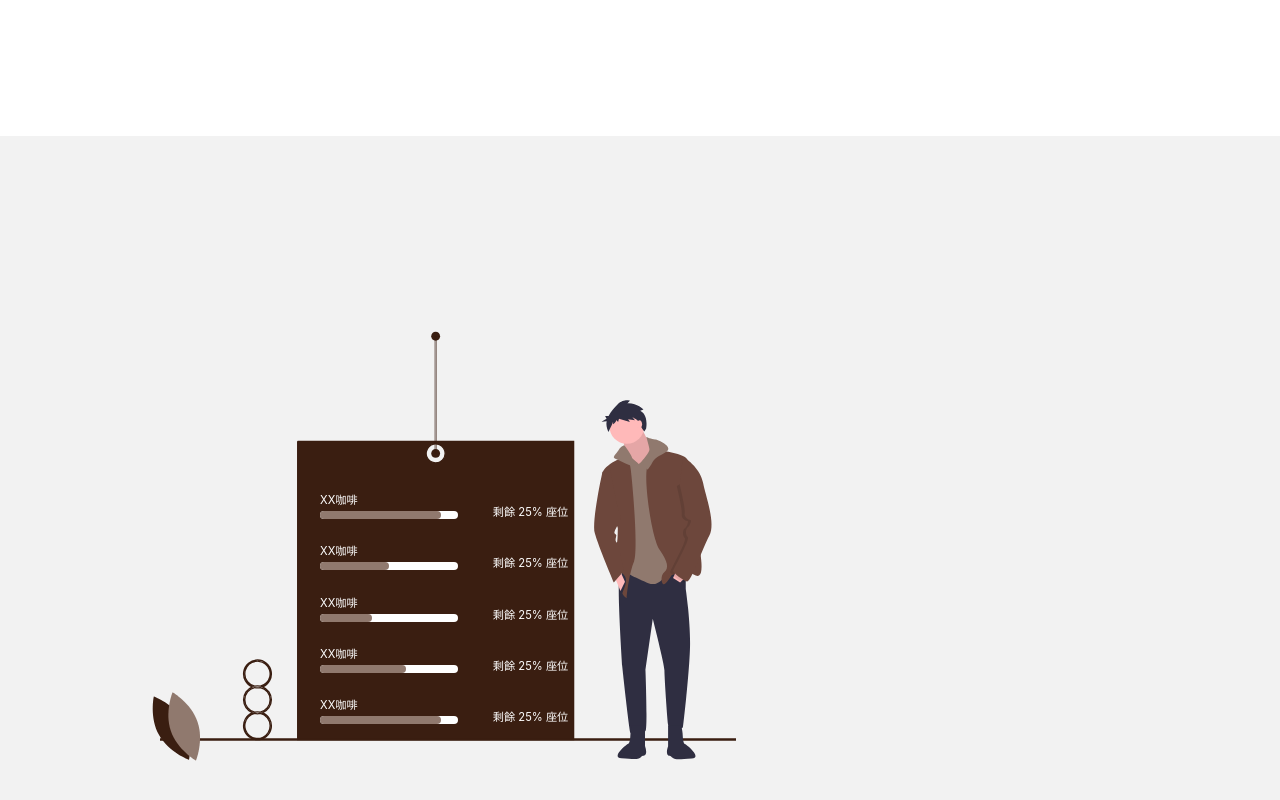
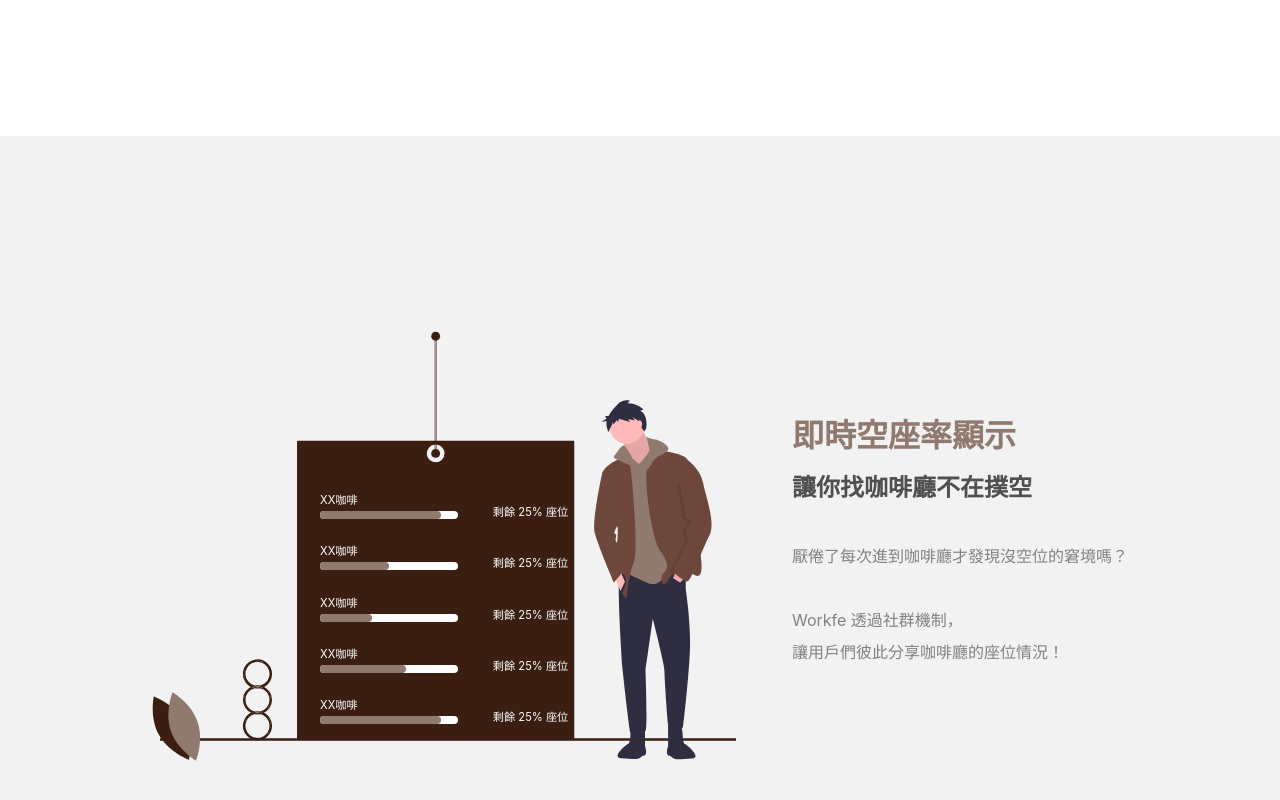
Before and after one commit to DenChenn/workfe-official, a React (Create React App) app: page / in a window 1280 px wide. Shown: the part 664-1464 px from the top of the page. Built offline with nearby package versions, Linux system fonts and the light colour scheme.

Commit message:
[main] finish second page structure

```diff
--- a/src/pages/second-page/index.jsx
+++ b/src/pages/second-page/index.jsx
@@ -1,6 +1,7 @@
 import {React, useState, useEffect} from "react"
 import "./index.css"
 import Billboard from "../../components/billboard/index"
+import Vacancy from "../../components/vacancy/index"
 
 const SecondPage = () => {
     const [isOpen, setOpen] = useState(false);
@@ -12,6 +13,7 @@ const SecondPage = () => {
     return (
         <div className="second-page-container">
             <Billboard isOpen={isOpen}></Billboard>
+            <Vacancy isOpen={isOpen}></Vacancy>
         </div>
     );
 }
```
